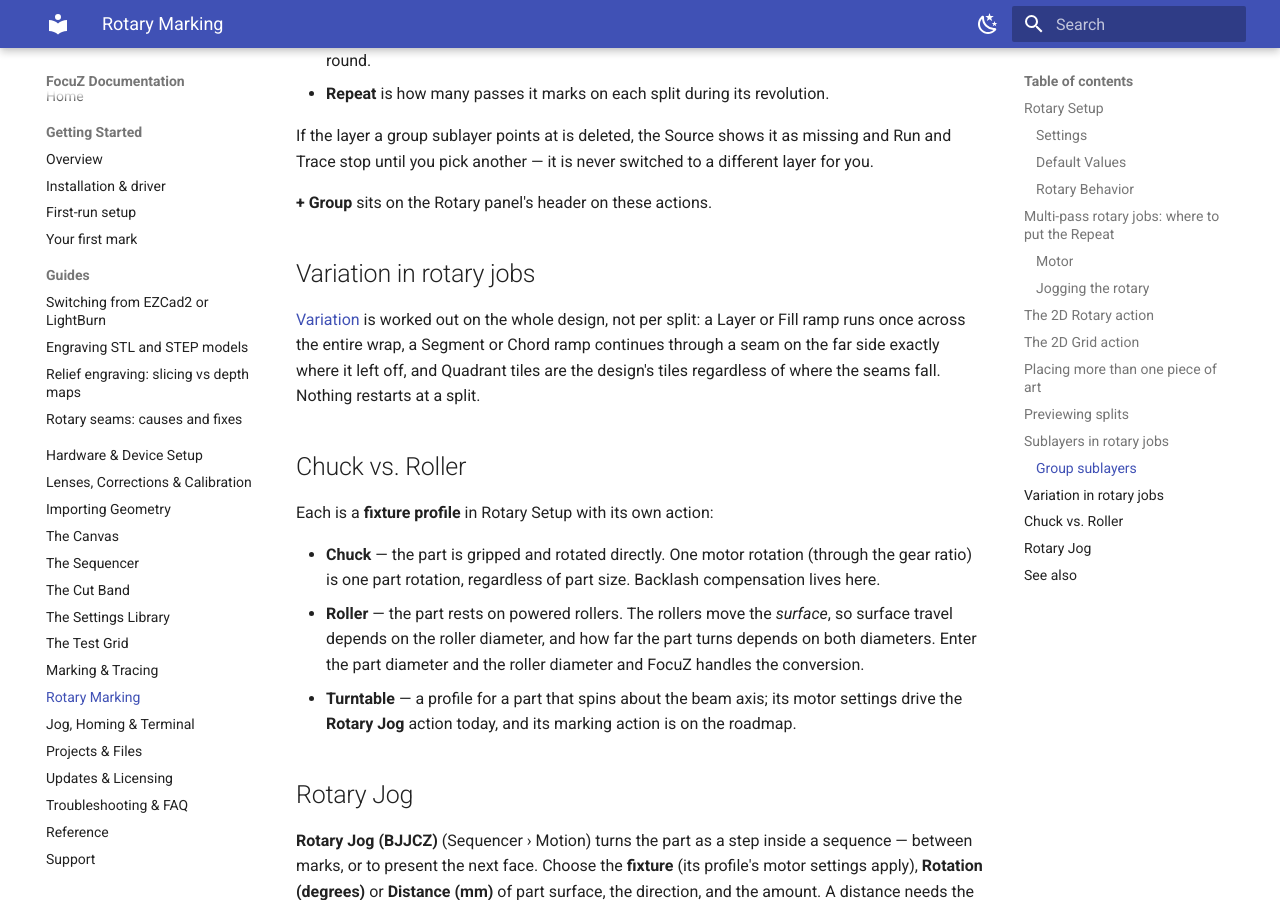
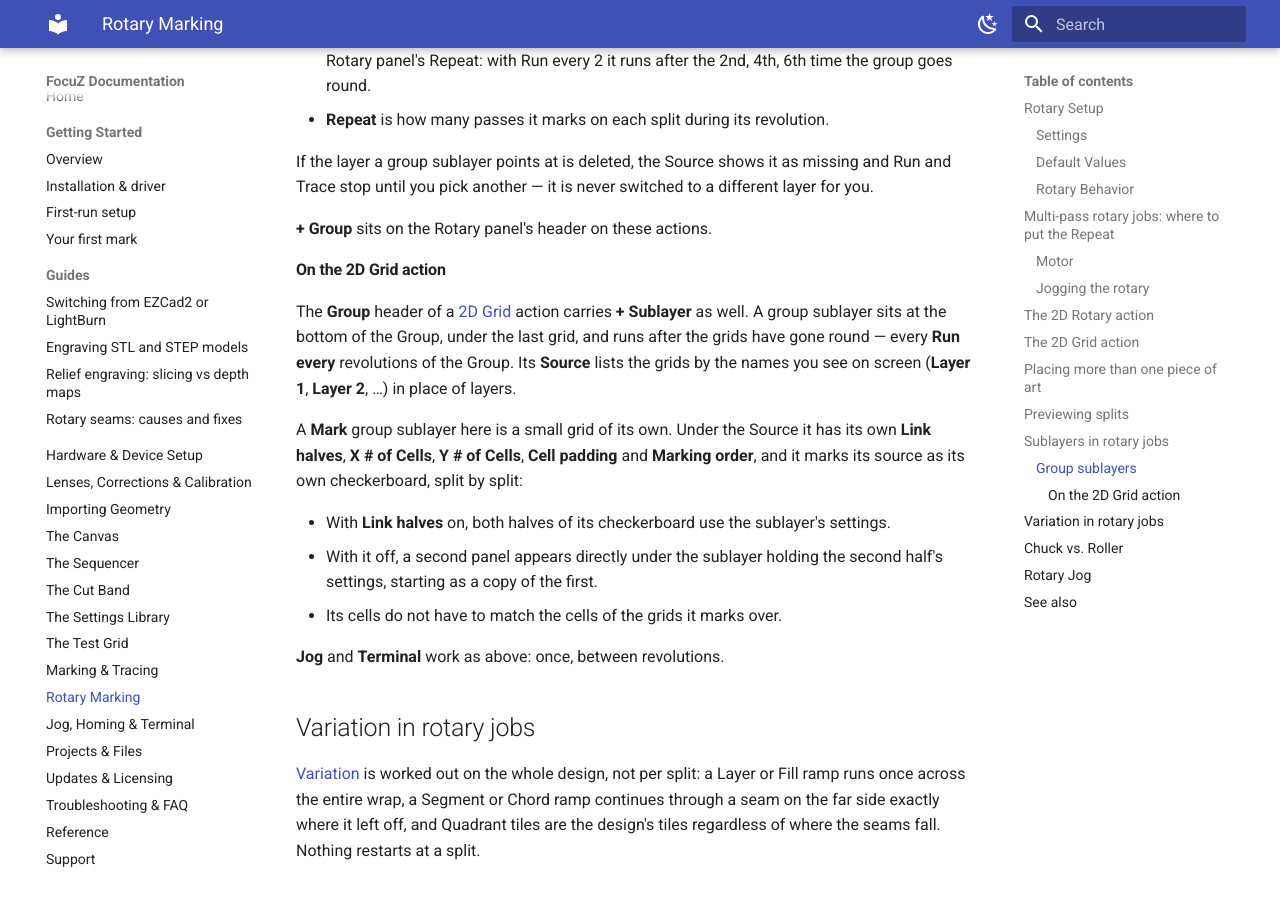
Before and after one commit to Lokahi-Shop/focuz-docs, an MkDocs documentation site: the page built from docs/rotary.md, in a window 1280 px wide and 900 px high, scrolled down 10004 px. Built offline with MkDocs 1.6.1 and Material for MkDocs 9.7.7, drawn with Linux system fonts in a browser that asks for light colours; some of the changed text lies outside the part shown.

Commit message:
2D Grid: group sublayers on the Group
Co-Authored-By: Claude Fable 5.1 <noreply@anthropic.com>

```diff
--- a/docs/rotary.md
+++ b/docs/rotary.md
@@ -268,7 +268,8 @@ It reads like 2D Rotary:
 - **Repeats.** The halves have no Repeat of their own. A **Layer's Repeat** marks that grid again
   on each split; the **Group's Repeat** sends the grids round again and the **Rotary** panel's Repeat
   runs the whole action again — the same rule as every rotary action (see *Multi-pass rotary jobs* above). Clearing a half's Mark checkbox drops
-  its cells. Sublayers and Variation are not offered on a grid. Importing a file with several
+  its cells. A grid's halves take no sublayers and Variation is not offered on a grid; the **Group**
+  can carry [group sublayers](#group-sublayers). Importing a file with several
   layers asks which of them to bring in — all by default — and puts the chosen ones together into
   that grid.
 - **Each half's eye shows its own cells.** With both eyes on the canvas shows the whole art as
@@ -365,6 +366,24 @@ stop until you pick another — it is never switched to a different layer for yo
 
 **+ Group** sits on the Rotary panel's header on these actions.
 
+#### On the 2D Grid action
+
+The **Group** header of a [2D Grid](#the-2d-grid-action) action carries **+ Sublayer** as well. A
+group sublayer sits at the bottom of the Group, under the last grid, and runs after the grids have
+gone round — every **Run every** revolutions of the Group. Its **Source** lists the grids by the
+names you see on screen (**Layer 1**, **Layer 2**, …) in place of layers.
+
+A **Mark** group sublayer here is a small grid of its own. Under the Source it has its own
+**Link halves**, **X # of Cells**, **Y # of Cells**, **Cell padding** and **Marking order**, and it
+marks its source as its own checkerboard, split by split:
+
+- With **Link halves** on, both halves of its checkerboard use the sublayer's settings.
+- With it off, a second panel appears directly under the sublayer holding the second half's
+  settings, starting as a copy of the first.
+- Its cells do not have to match the cells of the grids it marks over.
+
+**Jog** and **Terminal** work as above: once, between revolutions.
+
 ## Variation in rotary jobs
 
 [Variation](sequencer.md#variation) is worked out on the whole design, not per split: a Layer or
```
